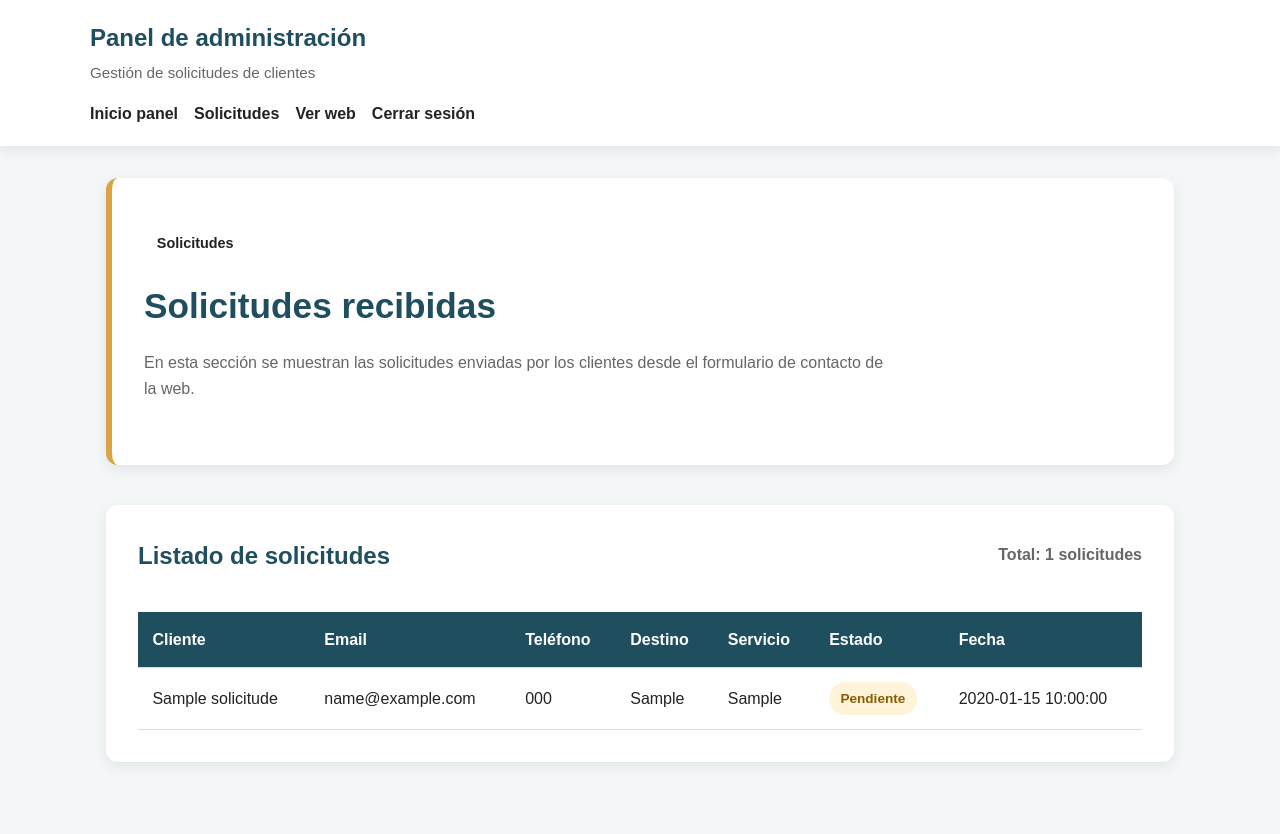
After one commit to githacker2005/Proyectofinal, a PHP site: page /admin/solicitudes.php in a window 1280 px wide. The commit adds this page. Run offline with PHP 8.4, Linux system fonts and the light colour scheme; a user stored in the database is signed in; tables that the repository leaves empty hold one stand-in row (values such as "Sample post").

Commit message:
Listar solicitudes en el panel de administración

```diff
--- a/admin/dashboard.php
+++ b/admin/dashboard.php
@@ -45,6 +45,7 @@ try {
         <nav>
             <ul>
                 <li><a href="dashboard.php">Inicio panel</a></li>
+                <li><a href="solicitudes.php">Solicitudes</a></li>
                 <li><a href="../index.php">Ver web</a></li>
                 <li><a href="logout.php">Cerrar sesión</a></li>
             </ul>
@@ -94,6 +95,7 @@ try {
                 <article>
                     <h3>Gestión de solicitudes</h3>
                     <p>Consultar, editar y eliminar solicitudes de clientes.</p>
+                    <a href="solicitudes.php" class="admin-card-link">Ver solicitudes</a>
                 </article>
 
                 <article>
--- /dev/null
+++ b/admin/solicitudes.php
@@ -0,0 +1,113 @@
+<?php
+
+require_once "auth.php";
+require_once "../config/database.php";
+
+$solicitudes = [];
+$error = "";
+
+try {
+    $sql = "SELECT * FROM solicitudes ORDER BY fecha_creacion DESC";
+    $stmt = $pdo->query($sql);
+    $solicitudes = $stmt->fetchAll();
+
+} catch (PDOException $e) {
+    $error = "No se han podido cargar las solicitudes.";
+}
+
+?>
+
+<!DOCTYPE html>
+<html lang="es">
+<head>
+    <meta charset="UTF-8">
+    <meta name="viewport" content="width=device-width, initial-scale=1.0">
+    <title>Solicitudes - Panel de administración</title>
+    <link rel="stylesheet" href="../css/style.css">
+</head>
+<body class="admin-body">
+
+    <header class="admin-header">
+        <div>
+            <h2>Panel de administración</h2>
+            <p>Gestión de solicitudes de clientes</p>
+        </div>
+
+        <nav>
+            <ul>
+                <li><a href="dashboard.php">Inicio panel</a></li>
+                <li><a href="solicitudes.php">Solicitudes</a></li>
+                <li><a href="../index.php">Ver web</a></li>
+                <li><a href="logout.php">Cerrar sesión</a></li>
+            </ul>
+        </nav>
+    </header>
+
+    <main class="admin-main">
+        <section class="page-hero">
+            <span class="hero-label">Solicitudes</span>
+            <h1>Solicitudes recibidas</h1>
+            <p>
+                En esta sección se muestran las solicitudes enviadas por los clientes
+                desde el formulario de contacto de la web.
+            </p>
+        </section>
+
+        <?php if (!empty($error)): ?>
+            <div class="form-message error-message-general">
+                <?= htmlspecialchars($error) ?>
+            </div>
+        <?php endif; ?>
+
+        <section class="admin-table-section">
+            <div class="admin-section-header">
+                <h2>Listado de solicitudes</h2>
+                <p>Total: <?= count($solicitudes) ?> solicitudes</p>
+            </div>
+
+            <?php if (empty($solicitudes)): ?>
+                <div class="empty-message">
+                    <p>No hay solicitudes registradas todavía.</p>
+                </div>
+            <?php else: ?>
+
+                <div class="table-wrapper">
+                    <table class="admin-table">
+                        <thead>
+                            <tr>
+                                <th>Cliente</th>
+                                <th>Email</th>
+                                <th>Teléfono</th>
+                                <th>Destino</th>
+                                <th>Servicio</th>
+                                <th>Estado</th>
+                                <th>Fecha</th>
+                            </tr>
+                        </thead>
+
+                        <tbody>
+                            <?php foreach ($solicitudes as $solicitud): ?>
+                                <tr>
+                                    <td><?= htmlspecialchars($solicitud["nombre"]) ?></td>
+                                    <td><?= htmlspecialchars($solicitud["email"]) ?></td>
+                                    <td><?= htmlspecialchars($solicitud["telefono"]) ?></td>
+                                    <td><?= htmlspecialchars($solicitud["ciudad_destino"]) ?></td>
+                                    <td><?= htmlspecialchars($solicitud["tipo_servicio"]) ?></td>
+                                    <td>
+                                        <span class="status-badge">
+                                            <?= htmlspecialchars($solicitud["estado"]) ?>
+                                        </span>
+                                    </td>
+                                    <td><?= htmlspecialchars($solicitud["fecha_creacion"]) ?></td>
+                                </tr>
+                            <?php endforeach; ?>
+                        </tbody>
+                    </table>
+                </div>
+
+            <?php endif; ?>
+        </section>
+    </main>
+
+</body>
+</html>
--- a/css/style.css
+++ b/css/style.css
@@ -823,3 +823,93 @@ select {
         grid-template-columns: 1fr;
     }
 }
+/* =========================
+   TABLAS ADMINISTRACIÓN
+========================= */
+
+.admin-table-section {
+    background-color: var(--color-blanco);
+    padding: 2rem;
+    border-radius: var(--borde-redondeado);
+    box-shadow: var(--sombra-suave);
+}
+
+.admin-section-header {
+    display: flex;
+    justify-content: space-between;
+    gap: 1rem;
+    align-items: center;
+    margin-bottom: 1.5rem;
+}
+
+.admin-section-header p {
+    color: var(--color-texto-suave);
+    font-weight: bold;
+}
+
+.table-wrapper {
+    overflow-x: auto;
+}
+
+.admin-table {
+    width: 100%;
+    border-collapse: collapse;
+    min-width: 850px;
+}
+
+.admin-table th,
+.admin-table td {
+    padding: 0.9rem;
+    text-align: left;
+    border-bottom: 1px solid #dddddd;
+}
+
+.admin-table th {
+    background-color: var(--color-principal);
+    color: var(--color-blanco);
+}
+
+.admin-table tr:hover {
+    background-color: var(--color-secundario);
+}
+
+.status-badge {
+    display: inline-block;
+    background-color: #fff3d8;
+    color: #8a5c00;
+    padding: 0.35rem 0.7rem;
+    border-radius: 999px;
+    font-size: 0.85rem;
+    font-weight: bold;
+}
+
+.empty-message {
+    background-color: var(--color-secundario);
+    padding: 1.2rem;
+    border-radius: var(--borde-redondeado);
+}
+
+.admin-card-link {
+    display: inline-block;
+    margin-top: 0.8rem;
+    color: var(--color-principal);
+    font-weight: bold;
+    text-decoration: none;
+}
+
+.admin-card-link:hover {
+    color: var(--color-acento);
+}
+
+/* Responsive tablas admin */
+
+@media (max-width: 700px) {
+    .admin-section-header {
+        flex-direction: column;
+        align-items: flex-start;
+    }
+
+    .admin-table-section {
+        padding: 1.2rem;
+    }
+}
```
